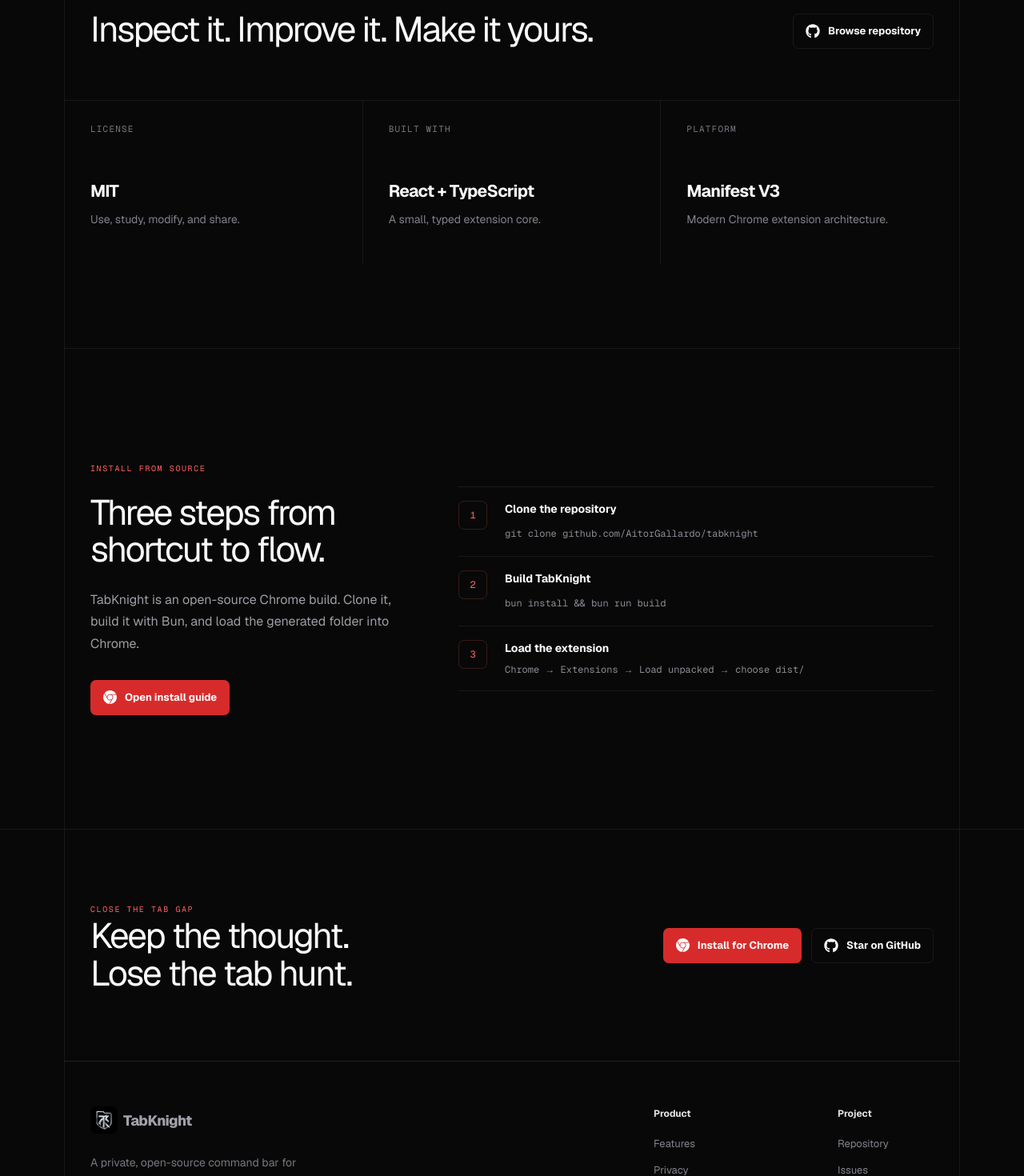
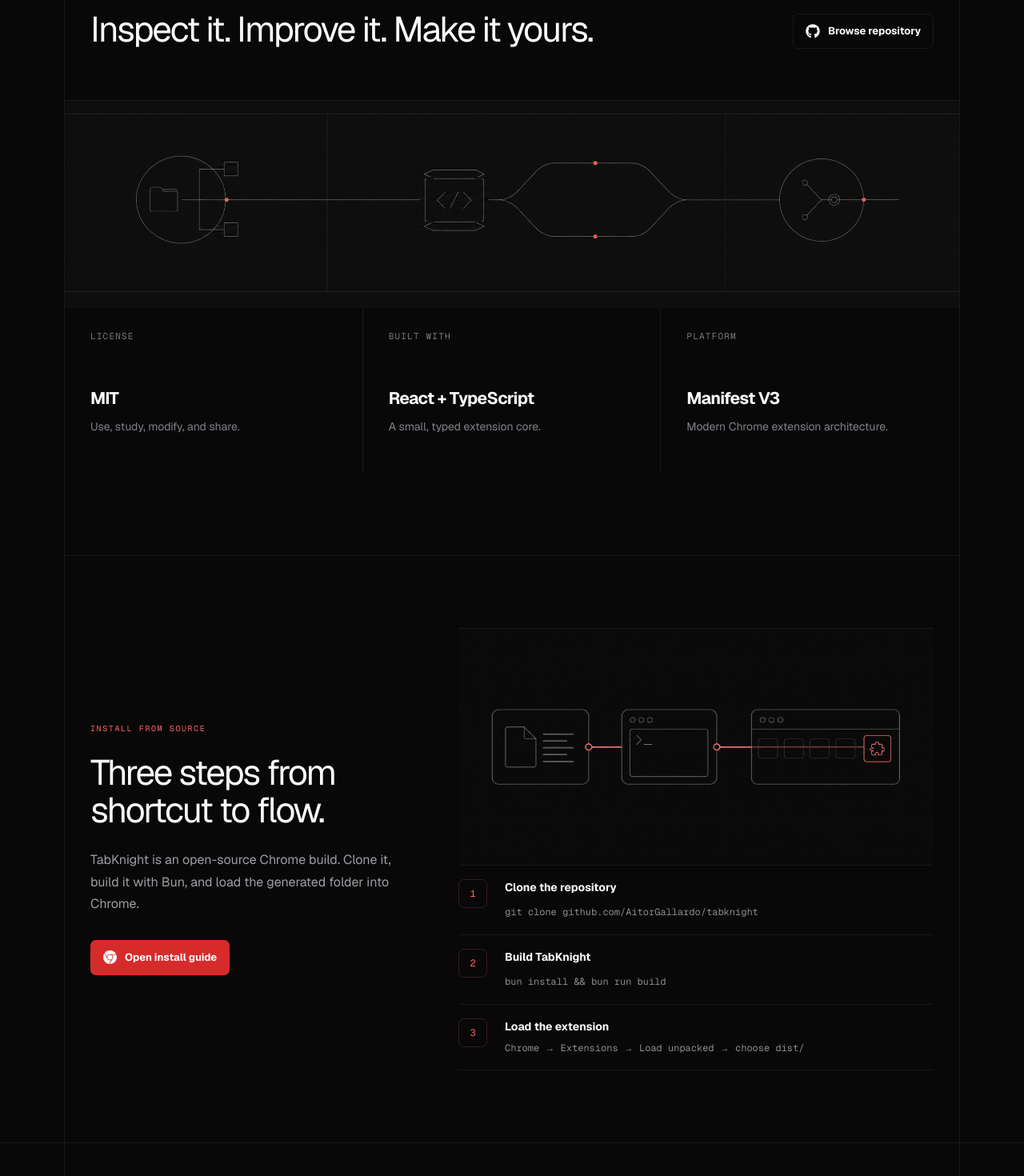
Before and after one commit to AitorGallardo/tabknight-landingpage, a Next.js app: page / in a window 1280 px wide. Shown: the part 3680-5150 px from the top of the page at 80% size. Built offline with nearby package versions, Linux system fonts and the light colour scheme.

Commit message:
Extend editorial illustrations to source sections

```diff
--- a/app/globals.css
+++ b/app/globals.css
@@ -626,7 +626,23 @@
 .current-v3 .privacy-copy .lead { margin-top: 23px; font-size: 18px; }
 
 .current-v3 .open-source { border-bottom: 1px solid var(--architectural-line); }
-.current-v3 .source-grid { margin-inline: -32px; margin-top: 64px; gap: 0; border-top: 1px solid var(--architectural-line); }
+.current-v3 .open-source-visual {
+  height: 260px;
+  margin: 64px -32px 0;
+  overflow: hidden;
+  border-top: 1px solid var(--architectural-line);
+}
+
+.current-v3 .open-source-visual img {
+  width: 100%;
+  height: 100%;
+  object-fit: cover;
+  object-position: center;
+  opacity: .9;
+  mix-blend-mode: screen;
+}
+
+.current-v3 .source-grid { margin-inline: -32px; margin-top: 0; gap: 0; border-top: 0; }
 .current-v3 .source-card { min-height: 205px; padding: 28px 32px; border: 0; border-right: 1px solid var(--architectural-line); border-radius: 0; background: transparent; }
 .current-v3 .source-card:last-child { border-right: 0; }
 .current-v3 .source-card strong { font-size: 21px; }
@@ -639,7 +655,23 @@
 }
 
 .current-v3 .install-grid { min-height: 600px; grid-template-columns: 40fr 60fr; gap: 64px; padding-block: 90px; }
-.current-v3 .install-steps { gap: 0; border-top: 1px solid var(--architectural-line); }
+.current-v3 .install-panel { min-width: 0; }
+.current-v3 .install-flow-visual {
+  aspect-ratio: 2 / 1;
+  overflow: hidden;
+  border-block: 1px solid var(--architectural-line);
+}
+
+.current-v3 .install-flow-visual img {
+  width: 100%;
+  height: 100%;
+  object-fit: cover;
+  object-position: center;
+  opacity: .92;
+  mix-blend-mode: screen;
+}
+
+.current-v3 .install-steps { gap: 0; border-top: 0; }
 .current-v3 .install-steps li { padding: 17px 0; border: 0; border-bottom: 1px solid var(--architectural-line); border-radius: 0; background: transparent; }
 .current-v3 .install-steps li > span { border-color: rgba(255, 99, 99, .2); border-radius: 7px; }
 
@@ -673,6 +705,8 @@
   .current-v3 .trust-grid { min-height: 0; }
   .current-v3 .trust-grid > div { background: transparent; }
   .current-v3 .privacy-visual { width: min(100%, 320px); }
+  .current-v3 .open-source-visual { display: none; }
+  .current-v3 .install-flow-visual { margin-bottom: 8px; }
   .current-v3 .problem h2,
   .current-v3 .open-source h2,
   .current-v3 .privacy-copy h2,
--- a/app/page.tsx
+++ b/app/page.tsx
@@ -230,6 +230,14 @@
             Browse repository
           </a>
         </div>
+        <div className="open-source-visual">
+          <img
+            src="/illustrations/open-source-graph.png"
+            alt="A public source tree branching through an open module and resolving into a shared contribution"
+            width="2172"
+            height="724"
+          />
+        </div>
         <div className="source-grid">
           <div className="source-card"><span>License</span><strong>MIT</strong><p>Use, study, modify, and share.</p></div>
           <div className="source-card"><span>Built with</span><strong>React + TypeScript</strong><p>A small, typed extension core.</p></div>
@@ -251,11 +259,21 @@
               Open install guide
             </a>
           </div>
-          <ol className="install-steps">
-            <li><span>1</span><div><strong>Clone the repository</strong><code>git clone github.com/AitorGallardo/tabknight</code></div></li>
-            <li><span>2</span><div><strong>Build TabKnight</strong><code>bun install &amp;&amp; bun run build</code></div></li>
-            <li><span>3</span><div><strong>Load the extension</strong><p>Chrome → Extensions → Load unpacked → choose <code>dist/</code></p></div></li>
-          </ol>
+          <div className="install-panel">
+            <div className="install-flow-visual">
+              <img
+                src="/illustrations/install-source-flow.png"
+                alt="Source files passing through a terminal build and ending as an installed browser extension"
+                width="1774"
+                height="887"
+              />
+            </div>
+            <ol className="install-steps">
+              <li><span>1</span><div><strong>Clone the repository</strong><code>git clone github.com/AitorGallardo/tabknight</code></div></li>
+              <li><span>2</span><div><strong>Build TabKnight</strong><code>bun install &amp;&amp; bun run build</code></div></li>
+              <li><span>3</span><div><strong>Load the extension</strong><p>Chrome → Extensions → Load unpacked → choose <code>dist/</code></p></div></li>
+            </ol>
+          </div>
         </div>
       </section>
 
```
Also changed, not shown: public/illustrations/install-source-flow.png (added), public/illustrations/open-source-graph.png (added).
